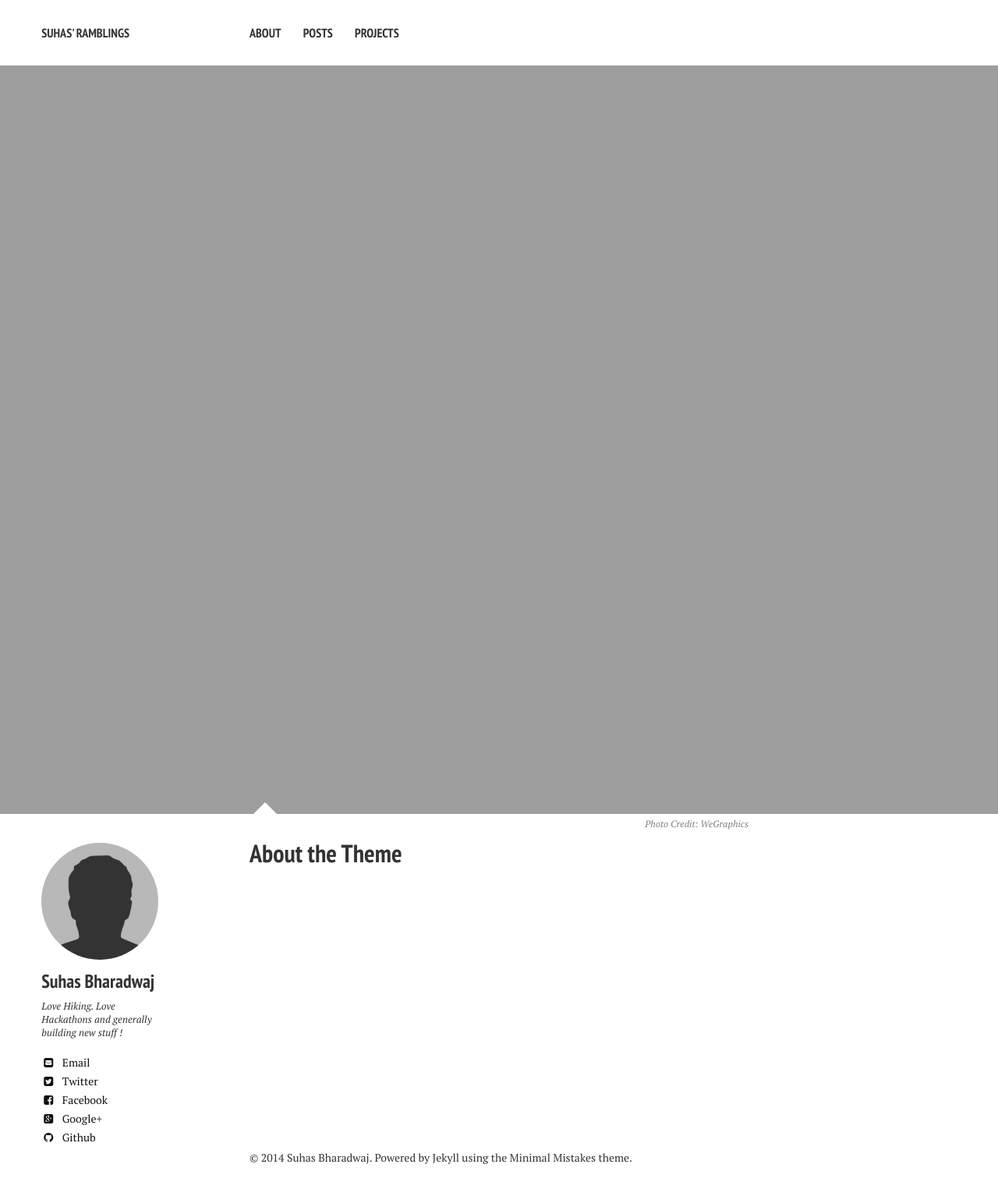
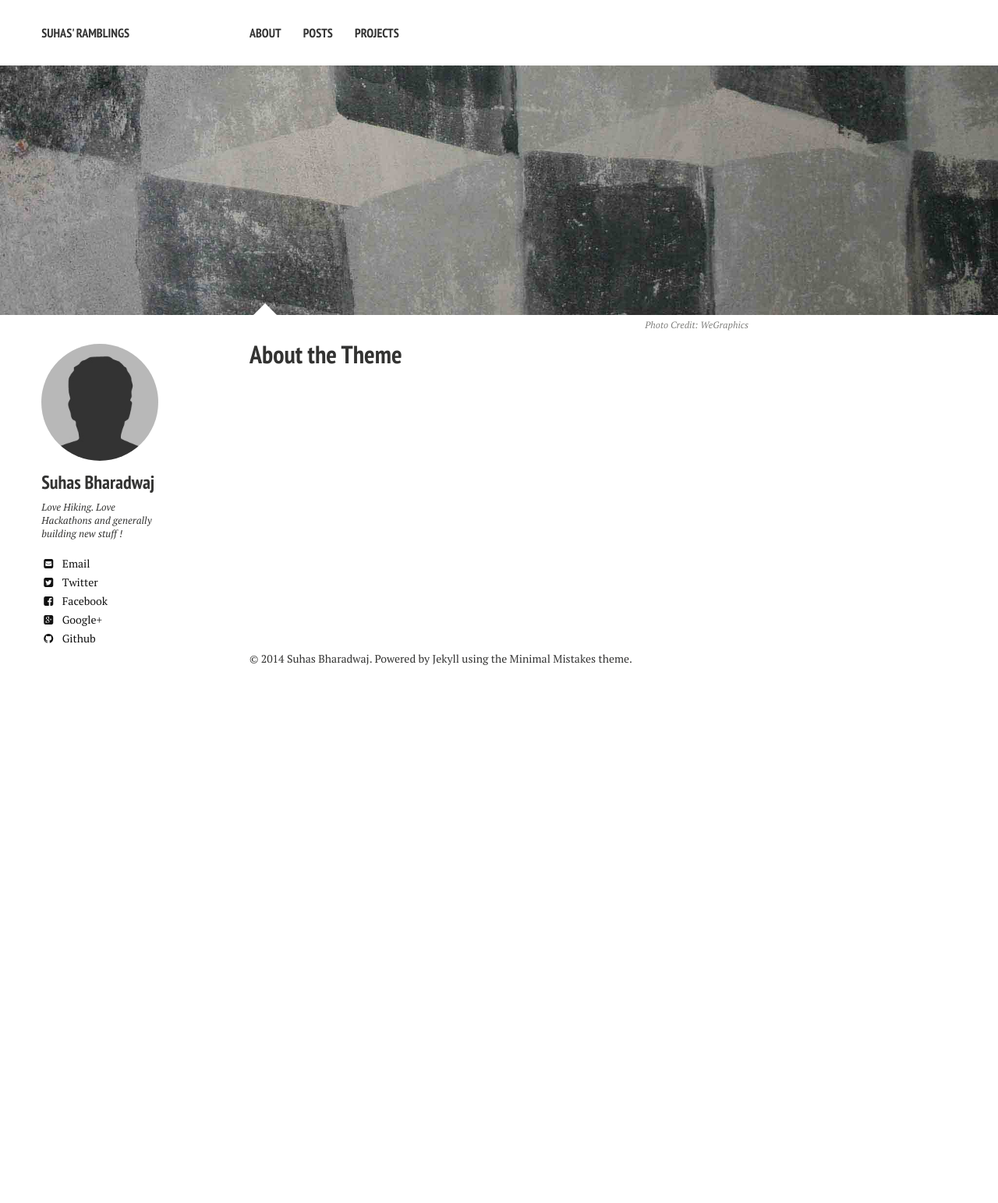
Before and after one commit to suhaspbharadwaj/suhaspbharadwaj.github.io, a Jekyll site: the page built from about/index.md, in a window 1280 px wide. Shown: the whole page at 78% size. Built offline with Jekyll 4.4.1, drawn with Linux system fonts in a browser that asks for light colours; nearby versions of some CDN libraries; after the commit the page ends 903 px from its top, so only the background shows below that.

Commit message:
Replace images

```diff
--- a/about/index.md
+++ b/about/index.md
@@ -5,7 +5,7 @@ tags: [about, Jekyll, theme, responsive]
 modified: 2014-08-08T20:53:07.573882-04:00
 comments: true
 image:
-  feature: sample-image-2.jpg
+  feature: texture-feature-02.jpg
   credit: WeGraphics
   creditlink: http://wegraphics.net/downloads/free-ultimate-blurred-background-pack/
 ---
```
Also changed, not shown: 2 other files.
